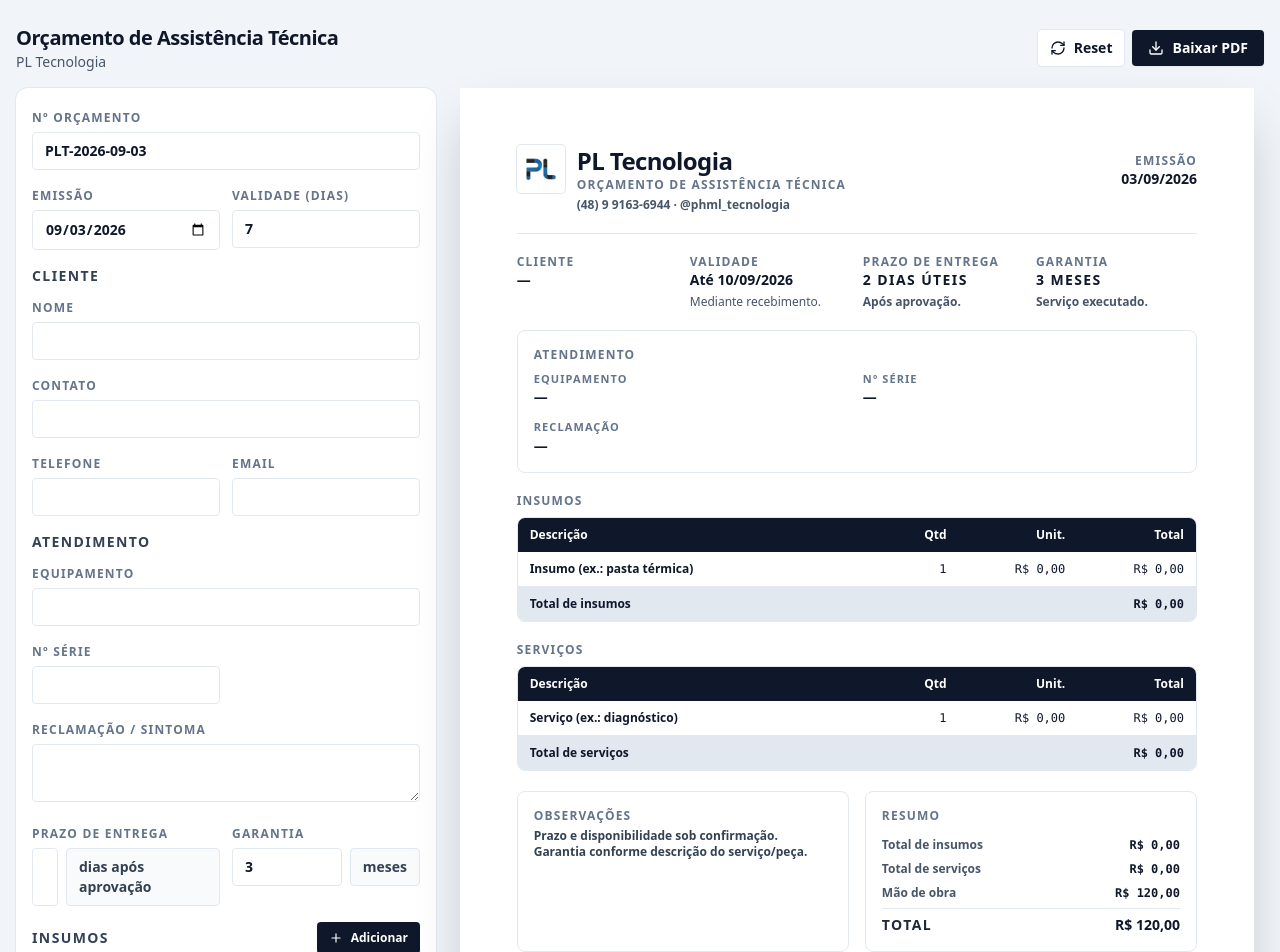
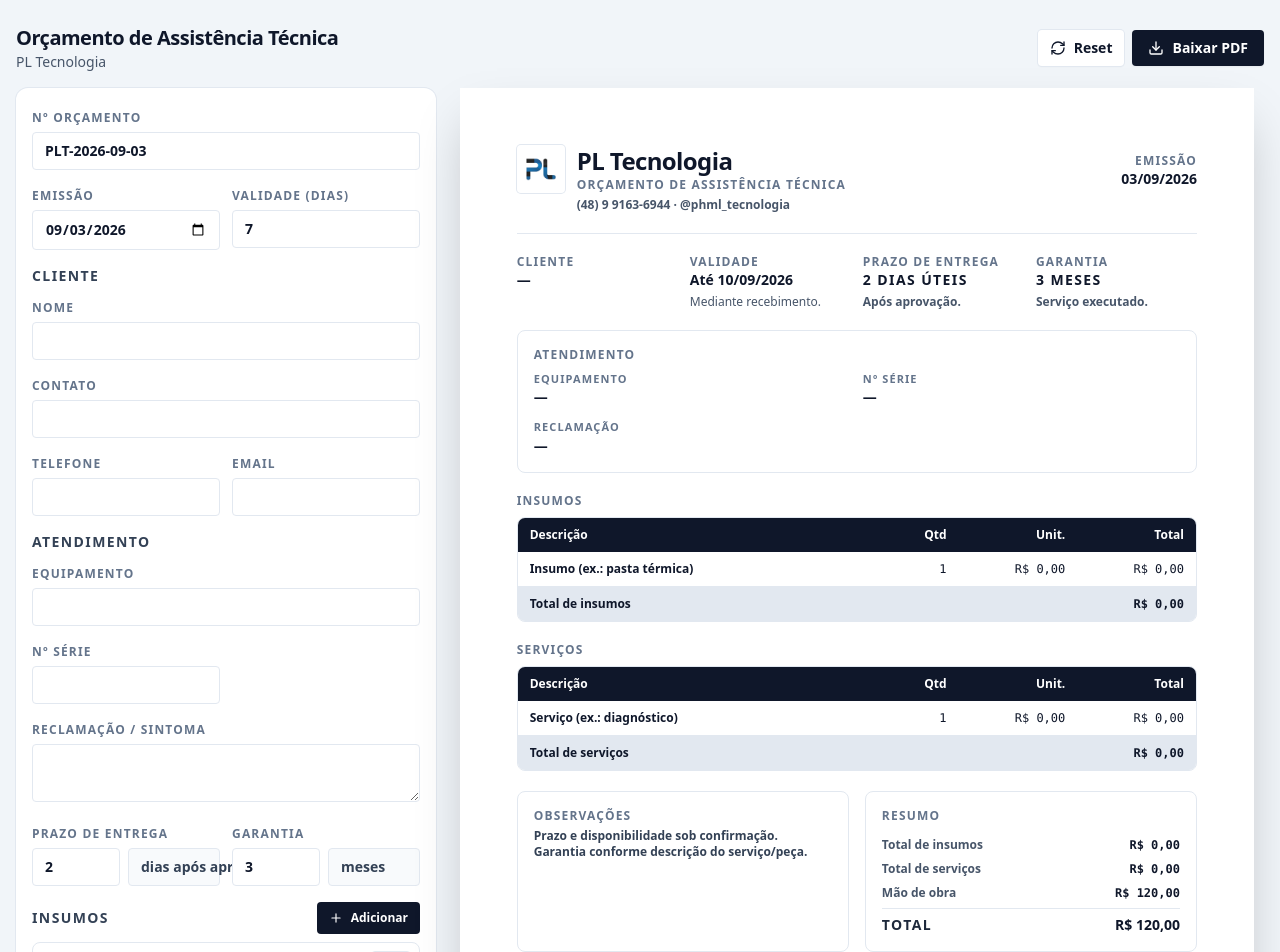
Before and after one commit to phmltecnologia/pl-proposta, a React (Vite) app: page / in a window 1280 px wide. Shown: the top 952 px of the page. Built offline with nearby package versions, Linux system fonts and the light colour scheme.

Commit message:
Ajusta layout do prazo de entrega

```diff
--- a/src/App.jsx
+++ b/src/App.jsx
@@ -393,7 +393,7 @@
                 </div>
                 <div>
                   <label className="text-xs font-black uppercase tracking-widest text-slate-500">Prazo de entrega</label>
-                  <div className="mt-1 grid grid-cols-[1fr,auto] gap-2">
+                  <div className="mt-1 grid grid-cols-[5.5rem,minmax(0,1fr)] gap-2">
                     <input
                       type="number"
                       min="0"
@@ -403,14 +403,14 @@
                         setPath(['delivery', 'daysAfterApproval'], Math.max(0, Math.floor(toNumber(e.target.value))))
                       }
                     />
-                    <div className="flex items-center rounded border border-slate-200 bg-slate-50 px-3 py-2 text-sm font-black text-slate-700">
+                    <div className="flex min-w-0 items-center rounded border border-slate-200 bg-slate-50 px-3 py-2 text-xs font-black leading-tight text-slate-700 sm:text-sm sm:whitespace-nowrap">
                       dias após aprovação
                     </div>
                   </div>
                 </div>
                 <div>
                   <label className="text-xs font-black uppercase tracking-widest text-slate-500">Garantia</label>
-                  <div className="mt-1 grid grid-cols-[1fr,auto] gap-2">
+                  <div className="mt-1 grid grid-cols-[5.5rem,minmax(0,1fr)] gap-2">
                     <input
                       type="number"
                       min="0"
```
